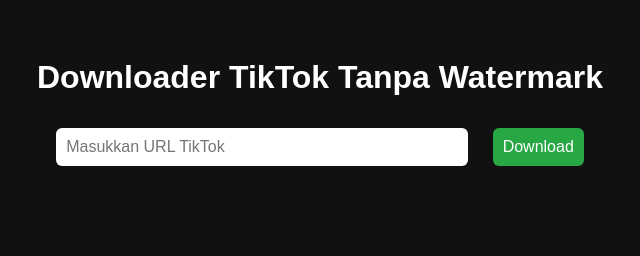
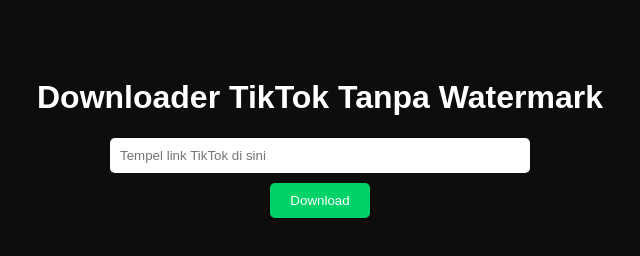
Before and after one commit to Yogi3738/Downloader, a plain HTML site: page index.html in a window 1280 px wide. Shown: the whole page, without its empty margins (320-960 px from the left). Drawn offline with Linux system fonts and the light colour scheme.

Commit message:
Update index.html

```diff
--- a/index.html
+++ b/index.html
@@ -2,66 +2,83 @@
 <html lang="id">
 <head>
   <meta charset="UTF-8">
-  <title>Download TikTok No WM by Yorie</title>
+  <title>Downloader TikTok Tanpa Watermark</title>
   <style>
     body {
-      background: #111;
-      color: white;
+      background-color: #0d0d0d;
+      color: #fff;
       font-family: sans-serif;
       text-align: center;
-      padding: 30px;
+      padding: 50px;
     }
-    input, button {
+    input {
       padding: 10px;
-      margin: 10px;
-      font-size: 16px;
-      border-radius: 6px;
+      width: 80%;
+      max-width: 400px;
+      border-radius: 5px;
       border: none;
     }
     button {
-      background: #28a745;
+      padding: 10px 20px;
+      margin-top: 10px;
+      background-color: #00d26a;
       color: white;
+      border: none;
+      border-radius: 5px;
       cursor: pointer;
     }
-    .result {
-      margin-top: 20px;
+    #status {
+      margin-top: 15px;
+      color: #ccc;
     }
-    video {
-      margin-top: 10px;
-      max-width: 90%;
-      border-radius: 10px;
+    #videoLink {
+      margin-top: 15px;
+      display: block;
     }
   </style>
 </head>
 <body>
   <h1>Downloader TikTok Tanpa Watermark</h1>
-  <input type="text" id="tiktokUrl" placeholder="Masukkan URL TikTok" size="40">
-  <button onclick="getDownload()">Download</button>
-
-  <div class="result" id="result"></div>
+  <input id="tiktokUrl" placeholder="Tempel link TikTok di sini" />
+  <br>
+  <button onclick="download()">Download</button>
+  <p id="status"></p>
+  <a id="videoLink" href="#" target="_blank" style="display:none;">Klik di sini untuk download video</a>
 
   <script>
-    async function getDownload() {
-      const url = document.getElementById("tiktokUrl").value.trim();
-      const result = document.getElementById("result");
-      result.innerHTML = "Sedang memproses...";
+    async function resolveShortUrl(url) {
+      try {
+        const response = await fetch(url, { method: 'HEAD', redirect: 'follow' });
+        return response.url;
+      } catch {
+        return url; // fallback
+      }
+    }
+
+    async function download() {
+      const inputUrl = document.getElementById("tiktokUrl").value.trim();
+      const status = document.getElementById("status");
+      const videoLink = document.getElementById("videoLink");
+      videoLink.style.display = 'none';
+      status.textContent = "Memproses link...";
 
       try {
-        const res = await fetch(`https://izumi-apis.zone.id/downloader/tiktokdl?url=https%3A%2F%2Fvt.tiktok.com%2FZSHgXt6a8W77C-vse7z%2F=${encodeURIComponent(url)}&hd=1`);
+        const resolvedUrl = await resolveShortUrl(inputUrl);
+        const apiUrl = `https://izumi-apis.zone.id/downloader/tiktokdl?url=${encodeURIComponent(resolvedUrl)}&hd=1`;
+
+        const res = await fetch(apiUrl);
         const data = await res.json();
 
-        if (data.data && data.data.play) {
-          result.innerHTML = `
-            <p>✅ Berhasil! Klik tombol di bawah untuk unduh:</p>
-            <video controls src="${data.data.play}"></video><br>
-            <a href="${data.data.play}" download class="btn">⬇ Unduh Video</a>
-          `;
+        if (data && data.result && data.result.nowatermark) {
+          videoLink.href = data.result.nowatermark;
+          videoLink.textContent = "Klik di sini untuk download video tanpa watermark";
+          videoLink.style.display = 'block';
+          status.textContent = "Berhasil!";
         } else {
-          result.innerHTML = "Gagal mengambil video. Periksa URL.";
+          status.textContent = "Gagal mengambil video. Coba link lain.";
         }
       } catch (err) {
-        result.innerHTML = "Terjadi kesalahan.";
-        console.error(err);
+        status.textContent = "Terjadi kesalahan: " + err.message;
       }
     }
   </script>
```
